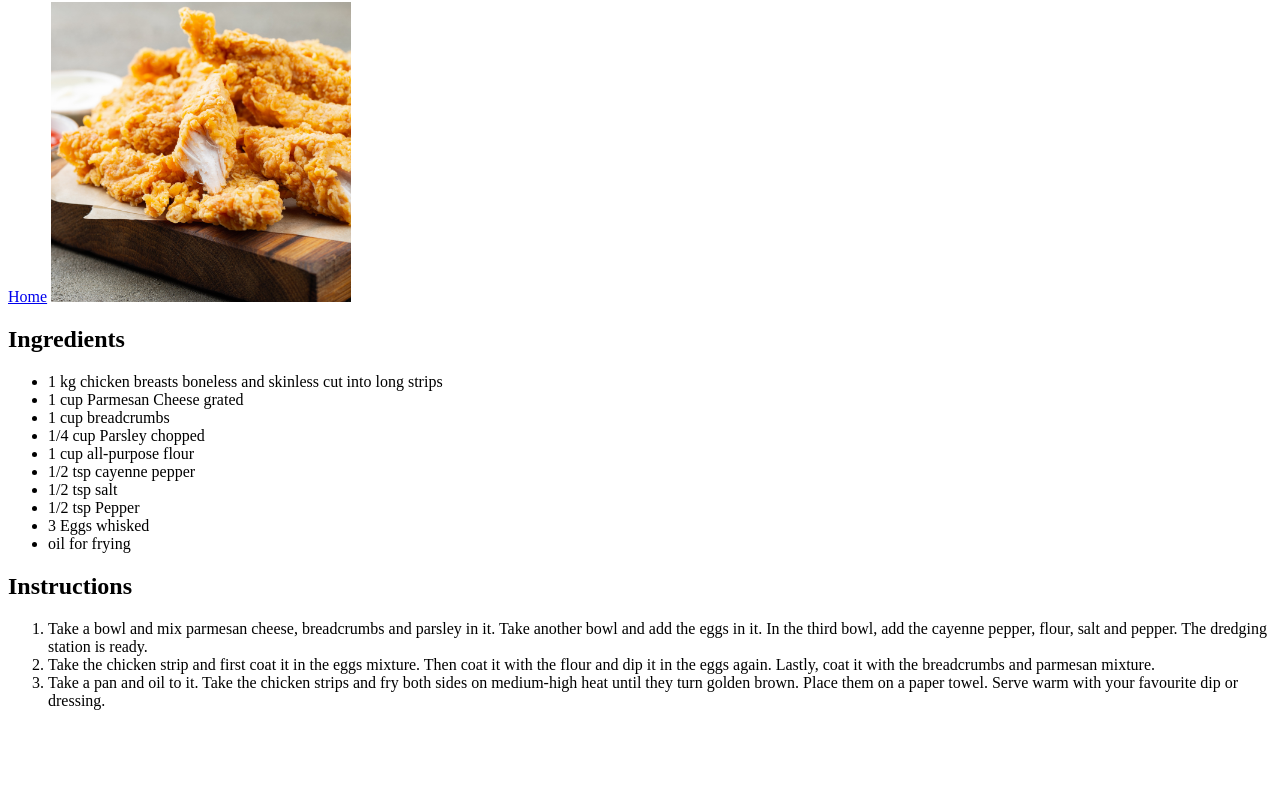
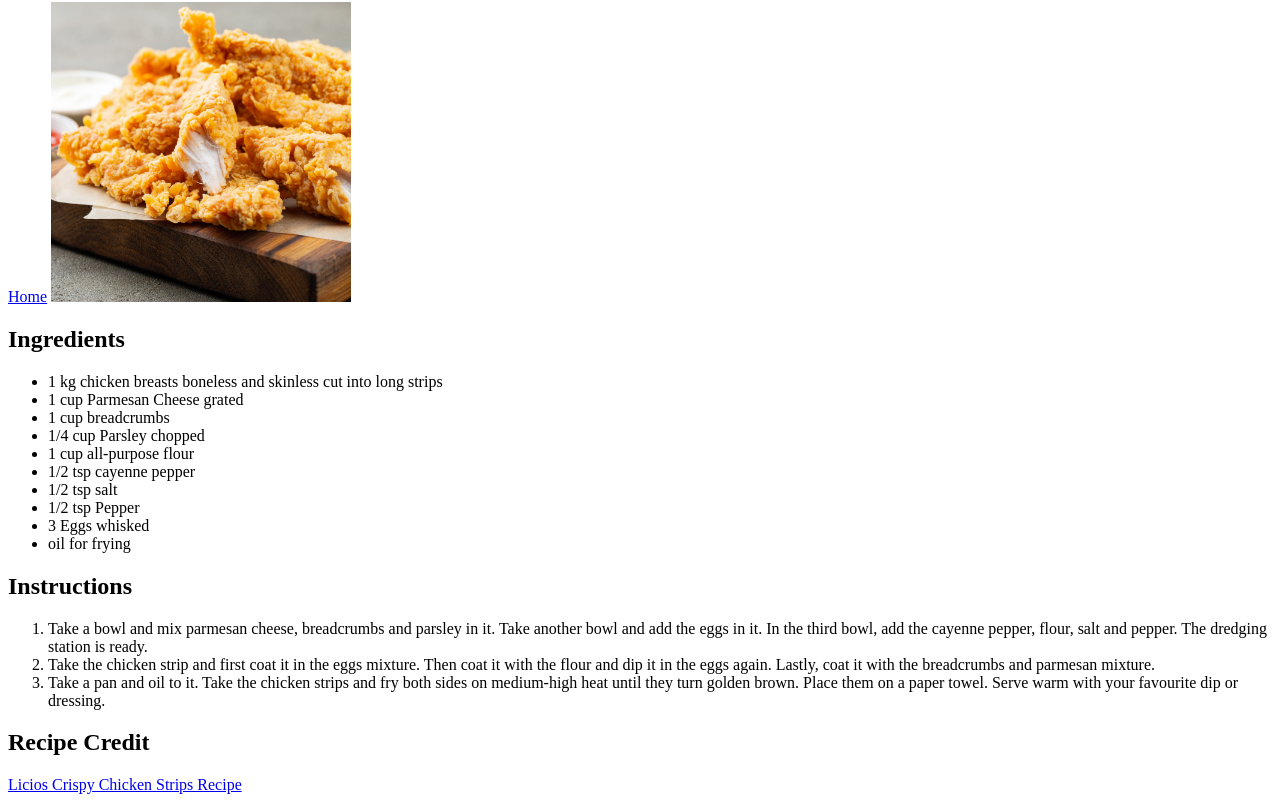
Before and after one commit to CalFarmer/recipes-website, a plain HTML site: page recipes/chicken-strips.html in a window 1280 px wide. Shown: the part 78-880 px from the top of the page. Before the commit the page ends 804 px from the top, so only its background shows below. Drawn offline with Linux system fonts and the light colour scheme.

Commit message:
Add recipe credit

```diff
--- a/recipes/chicken-strips.html
+++ b/recipes/chicken-strips.html
@@ -31,5 +31,7 @@
             <li>Take a pan and oil to it. Take the chicken strips and fry both sides on medium-high heat until they turn golden brown.
             Place them on a paper towel. Serve warm with your favourite dip or dressing.</li>
         </ol>
+    <h2>Recipe Credit</h2>
+    <a href="https://www.licious.in/blog/recipe/crispy-chicken-strips-recipe">Licios Crispy Chicken Strips Recipe</a>
 </body>
 </html>
```
Also changed, not shown: recipes/cake.html (+3 -0 lines), recipes/cookies.html (+2 -0 lines).
